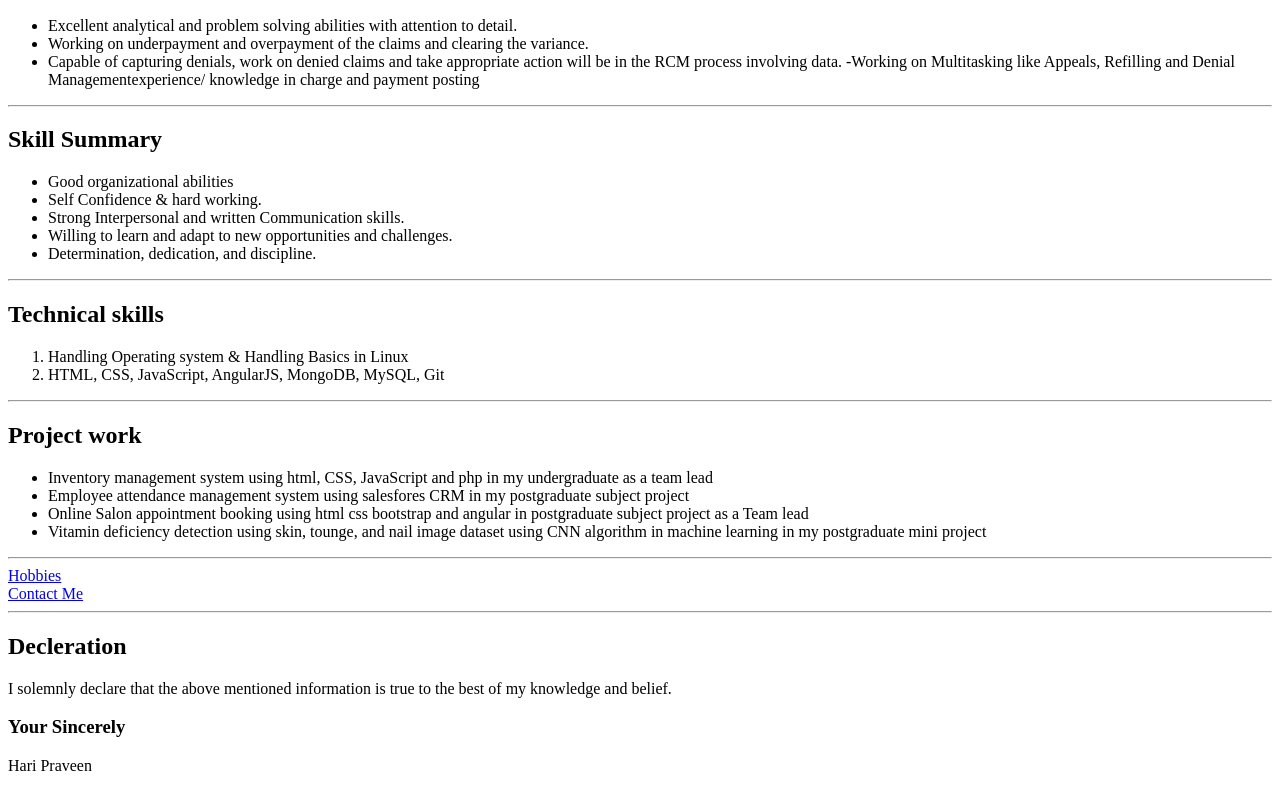
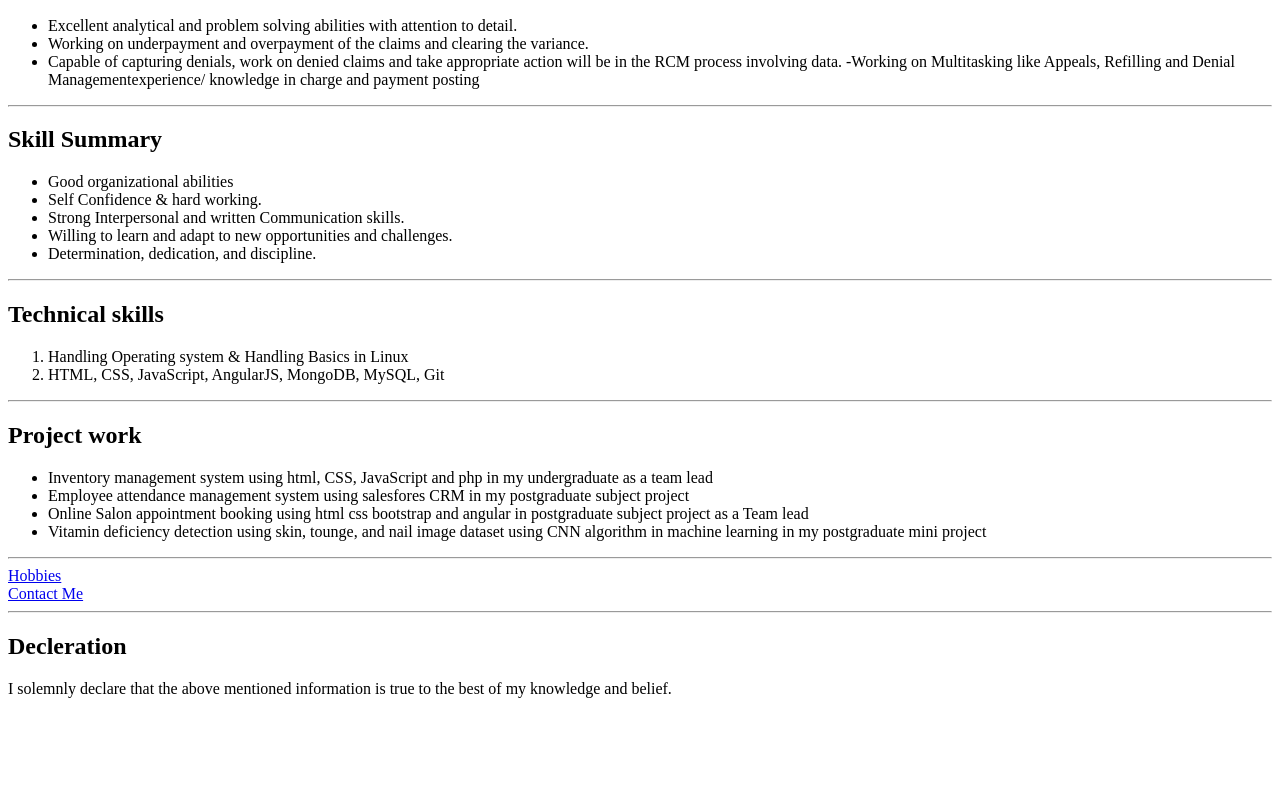
Before and after one commit to haripraveenm/portfolio, a plain HTML site: page index.html in a window 1280 px wide. Shown: the part 415-1206 px from the top of the page. After the commit the page ends 1129 px from the top, so only its background shows below. Drawn offline with Linux system fonts and the light colour scheme.

Commit message:
Update index.html

```diff
--- a/index.html
+++ b/index.html
@@ -51,7 +51,6 @@
         <hr>
         <h2>Decleration</h2>
         <p>I solemnly declare that the above mentioned information is true to the best of my knowledge and belief.</p>
-        <h3>Your Sincerely</h3>
-        <p>Hari Praveen</p>
+
 </body>
 </html>
```
